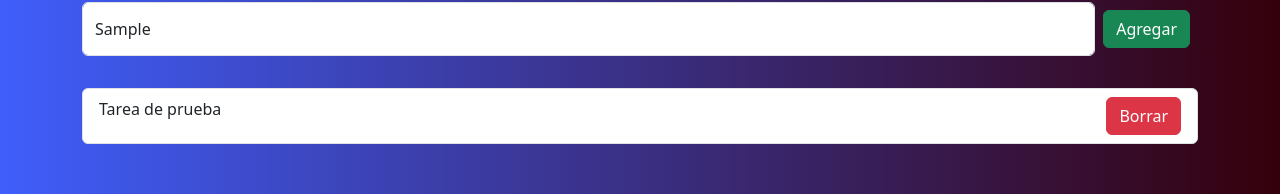
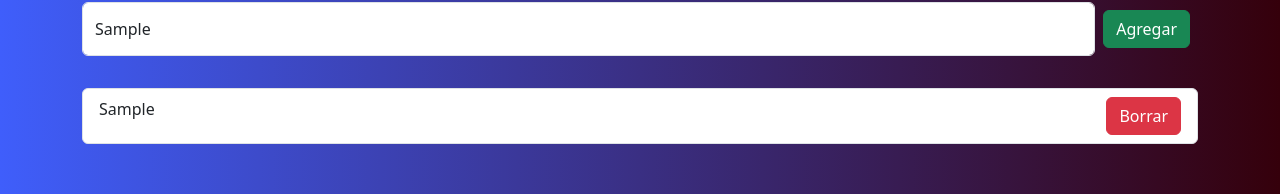
Before and after one commit to matiasfsd7/Tarea-React-Ej4, a React (Vite) app: page / in a window 1280 px wide. Both pictures are taken after typing "Sample" into the empty fields and a click on the button "Agregar". Shown: the part 206-400 px from the top of the page. Built offline with nearby package versions, Linux system fonts and the light colour scheme.

Commit message:
mostramos tareas en itemtareas

```diff
--- a/src/Componentes/ItemTarea.jsx
+++ b/src/Componentes/ItemTarea.jsx
@@ -1,11 +1,14 @@
 import React from "react";
 import { Button, ListGroup } from "react-bootstrap";
 
-const ItemTarea = () => {
+const ItemTarea = ({ nombreTarea }) => {
+  {
+  }
   return (
     <>
       <ListGroup.Item className="d-flex justify-content-between mt-3">
-        Tarea de prueba <Button variant="danger">Borrar</Button>
+        {nombreTarea}
+        <Button variant="danger">Borrar</Button>
       </ListGroup.Item>
     </>
   );
--- a/src/Componentes/ListaTareas.jsx
+++ b/src/Componentes/ListaTareas.jsx
@@ -7,7 +7,7 @@ const ListaTareas = ({ propsListaTareas }) => {
     <>
       <ListGroup>
         {propsListaTareas.map((tareaAgregadas, index) => (
-          <ItemTarea key={index}></ItemTarea>
+          <ItemTarea key={index} nombreTarea={tareaAgregadas}></ItemTarea>
         ))}
       </ListGroup>
     </>
```
